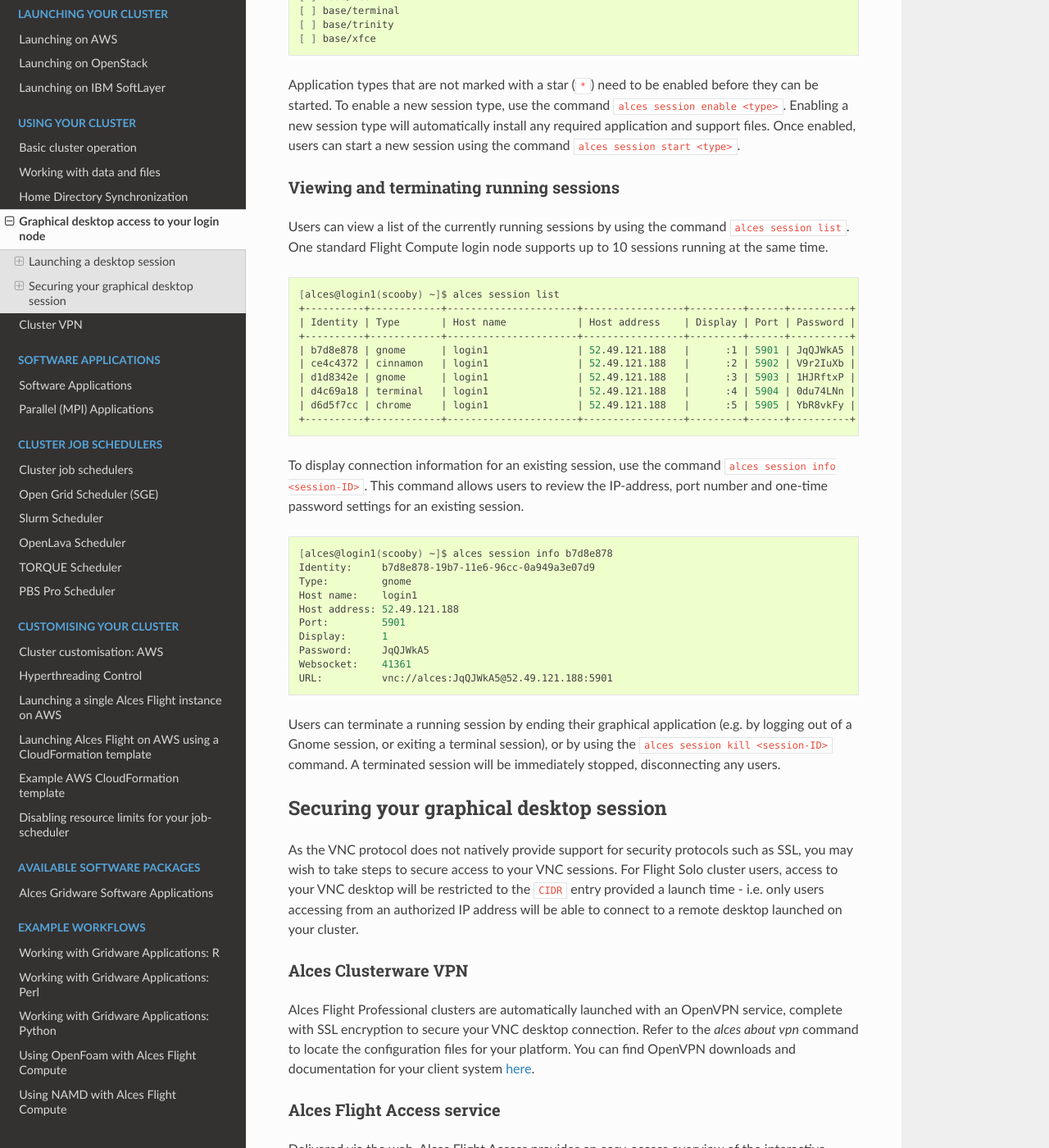
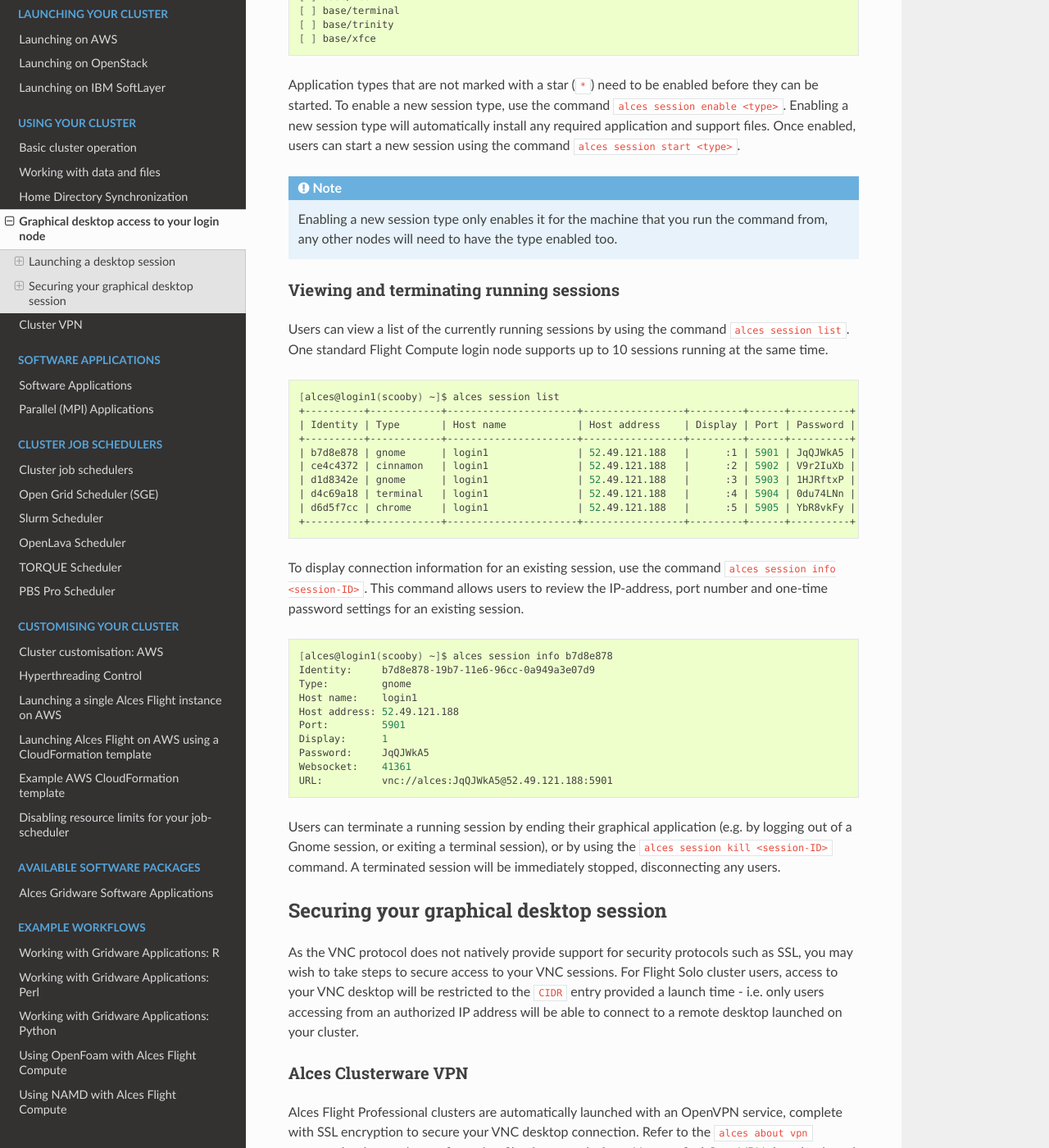
Before and after one commit to alces-software/flight-appliance-docs, a Sphinx documentation site: the page built from docs/source/graphicaldesktop/graphicaldesktop.rst, in a window 1280 px wide and 1400 px high, scrolled down 4333 px. Shown: the whole window at 82% size. Built offline with Sphinx 7.4.7 and the Read the Docs theme 2.0.0, drawn with Linux system fonts in a browser that asks for light colours.

Commit message:
Added note regarding session enabling on single node, formatting

```diff
--- a/docs/source/graphicaldesktop/graphicaldesktop.rst
+++ b/docs/source/graphicaldesktop/graphicaldesktop.rst
@@ -123,6 +123,7 @@
 
 Application types that are not marked with a star (``*``) need to be enabled before they can be started. To enable a new session type, use the command ``alces session enable <type>``. Enabling a new session type will automatically install any required application and support files. Once enabled, users can start a new session using the command ``alces session start <type>``.
 
+.. note:: Enabling a new session type only enables it for the machine that you run the command from, any other nodes will need to have the type enabled too.
 
 Viewing and terminating running sessions
 ----------------------------------------
@@ -171,7 +172,7 @@
 Alces Clusterware VPN
 ---------------------
 
-Alces Flight Professional clusters are automatically launched with an OpenVPN service, complete with SSL encryption to secure your VNC desktop connection. Refer to the `alces about vpn` command to locate the configuration files for your platform.  You can find OpenVPN downloads and documentation for your client system `here <https://openvpn.net/>`__.
+Alces Flight Professional clusters are automatically launched with an OpenVPN service, complete with SSL encryption to secure your VNC desktop connection. Refer to the ``alces about vpn`` command to locate the configuration files for your platform.  You can find OpenVPN downloads and documentation for your client system `here <https://openvpn.net/>`__.
 
 
 Alces Flight Access service
```
